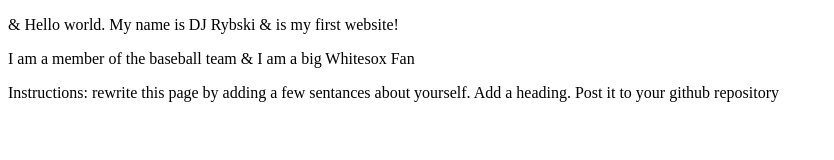
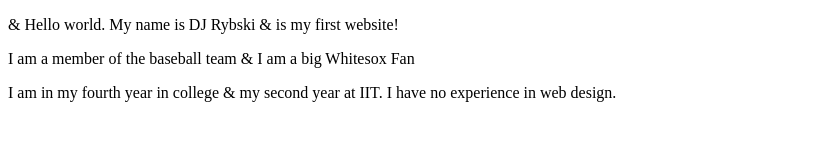
Before and after one commit to djrybski/itm361lab1, a plain HTML site: page index.html in a window 1280 px wide. Shown: the whole page, without its empty margins (0-834 px from the left). Drawn offline with Linux system fonts and the light colour scheme.

Commit message:
edited the text

```diff
--- a/index.html
+++ b/index.html
@@ -2,11 +2,11 @@
 <html lang="en">
 <head>
 	<meta charset="UTF-8">
-	<title>ITMD-361 Internet Technologies and Web Design</title>
+	<title>Lab 1 DJ Rybski</title>
 </head>
 <body>
   <p>&amp; Hello world. My name is DJ Rybski & is my first website!</p>
   <p> I am a member of the baseball team & I am a big Whitesox Fan </p>
-  <p>Instructions: rewrite this page by adding a few sentances about yourself. Add a heading. Post it to your github repository</p>
+  <p> I am in my fourth year in college & my second year at IIT. I have no experience in web design.</p>
 </body>
 </html>
```
